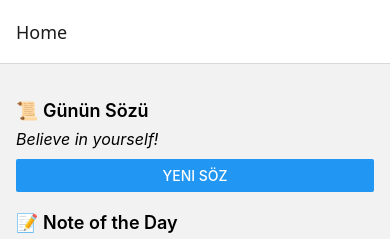
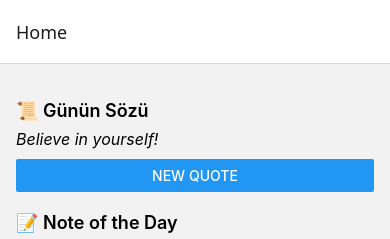
Before and after one commit to nisaolcucu/motivApp, a React Native app: screen /MainTabs in a window 390 px wide. Shown: the top 239 px of the page. Built offline with nearby package versions, Linux system fonts and the light colour scheme.

Commit message:
translated

```diff
--- a/screens/HomeScreen.js
+++ b/screens/HomeScreen.js
@@ -112,7 +112,7 @@ const HomeScreen = () => {
         <View style={styles.container}>
           <Text style={styles.title}>📜 Günün Sözü</Text>
           <Text style={styles.quote}>{quote}</Text>
-          <Button title="Yeni Söz" onPress={getRandomQuote} />
+          <Button title="New quote" onPress={getRandomQuote} />
 
           <Text style={styles.title}>📝 Note of the Day</Text>
           <TextInput
```
